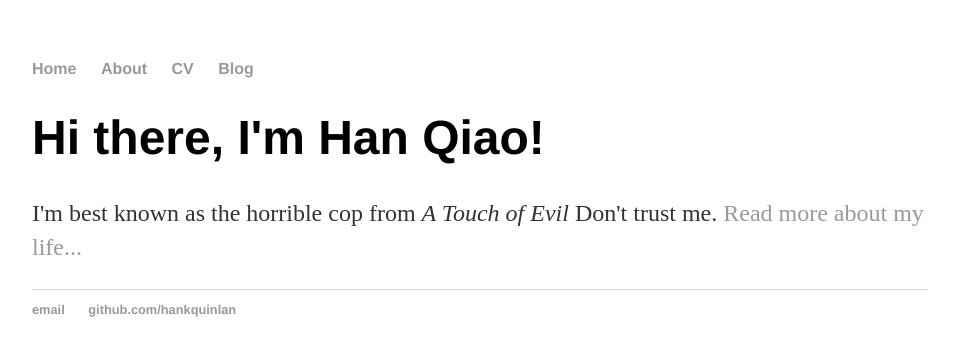
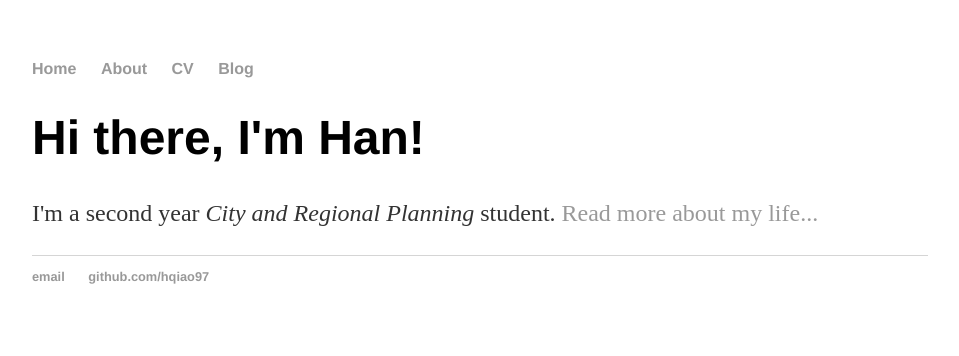
Before and after one commit to hanqiao29/hanqiao29.github.io, a Jekyll site: the page built from index.html, in a window 1280 px wide. Shown: the top 356 px of the page, without its empty margins (160-1119 px from the left). Built offline with Jekyll 4.4.1, drawn with Linux system fonts in a browser that asks for light colours.

Commit message:
Update index.html
use jekyll

```diff
--- a/index.html
+++ b/index.html
@@ -1,30 +1,8 @@
-<!DOCTYPE html>
-<html>
-	<head>
-		<title>Han Qiao</title>
-		<!-- link to main stylesheet -->
-		<link rel="stylesheet" type="text/css" href="/css/main.css">
-	</head>
-	<body>
-		<nav>
-    		<ul>
-        		<li><a href="/">Home</a></li>
-	        	<li><a href="/about">About</a></li>
-        		<li><a href="/cv">CV</a></li>
-        		<li><a href="/blog">Blog</a></li>
-    		</ul>
-		</nav>
-		<div class="container">
-    		<div class="blurb">
-        		<h1>Hi there, I'm Han Qiao!</h1>
-				<p>I'm best known as the horrible cop from <em>A Touch of Evil</em> Don't trust me. <a href="/about">Read more about my life...</a></p>
-    		</div><!-- /.blurb -->
-		</div><!-- /.container -->
-		<footer>
-    		<ul>
-        		<li><a href="mailto:hankquinlanhub@gmail.com">email</a></li>
-        		<li><a href="https://github.com/hankquinlan">github.com/hankquinlan</a></li>
-			</ul>
-		</footer>
-	</body>
-</html>
+---
+layout: default
+title: Han Qiao
+---
+<div class="blurb">
+	<h1>Hi there, I'm Han!</h1>
+	<p>I'm a second year <em>City and Regional Planning</em> student. <a href="/about">Read more about my life...</a></p>
+</div><!-- /.blurb -->
```
